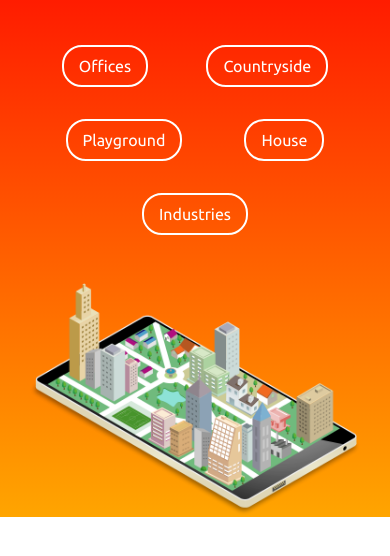
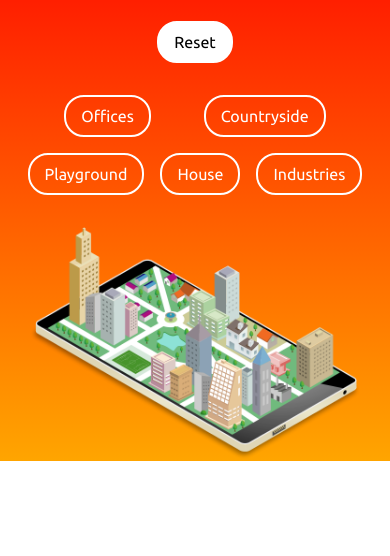
Before and after one commit to pushpend3r/Interactive-Map, a plain HTML site: page index.html in a window 390 px wide. Shown: the part 106-662 px from the top of the page. Drawn offline with Linux system fonts and the light colour scheme.

Commit message:
Double Click Issue Solved and Added Reset Button

```diff
--- a/index.html
+++ b/index.html
@@ -12,6 +12,7 @@
   </head>
   <body>
     <h1>Interactive Map</h1>
+    <button type="button" id="resetBtn">Reset</button>
     <div class="buttons">
       <button type="button" class="btn btn-offices">
         offices
--- a/script.js
+++ b/script.js
@@ -26,6 +26,8 @@ document.querySelectorAll(".btn").forEach((mapButton) => {
     class_name = class_name.slice(class_name.indexOf("-") + 1);
     MapOfImages.get(class_name).classList.replace("img-hidden", "img-visible");
 
+    if (previousButtonClick === MapOfImages.get(class_name)) return;
+
     if (previousButtonClick !== null) {
       previousButtonClick.classList.replace("img-visible", "img-hidden");
     }
@@ -35,3 +37,11 @@ document.querySelectorAll(".btn").forEach((mapButton) => {
     MapOfImages.get("original").classList.replace("img-visible", "img-hidden");
   });
 });
+
+document.getElementById("resetBtn").addEventListener("click", () => {
+  if (previousButtonClick === null) return;
+
+  previousButtonClick.classList.replace("img-visible", "img-hidden");
+  MapOfImages.get("original").classList.replace("img-hidden", "img-visible");
+  previousButtonClick = null;
+});
--- a/style.scss
+++ b/style.scss
@@ -18,6 +18,12 @@ img {
 button {
   font-family: inherit;
   color: inherit;
+}
+
+#resetBtn {
+  @extend .btn;
+  background-color: white !important;
+  color: black !important;
 }
 
 .btn {
@@ -64,7 +70,7 @@ body {
   }
 
   > * + * {
-    margin-top: 2rem;
+    margin-top: 1.5rem;
   }
 }
 
@@ -113,7 +119,7 @@ body {
 
   .buttons {
     > * {
-      margin: 1rem;
+      margin: 0.5rem;
     }
   }
 }
```
Also changed, not shown: style.css.
